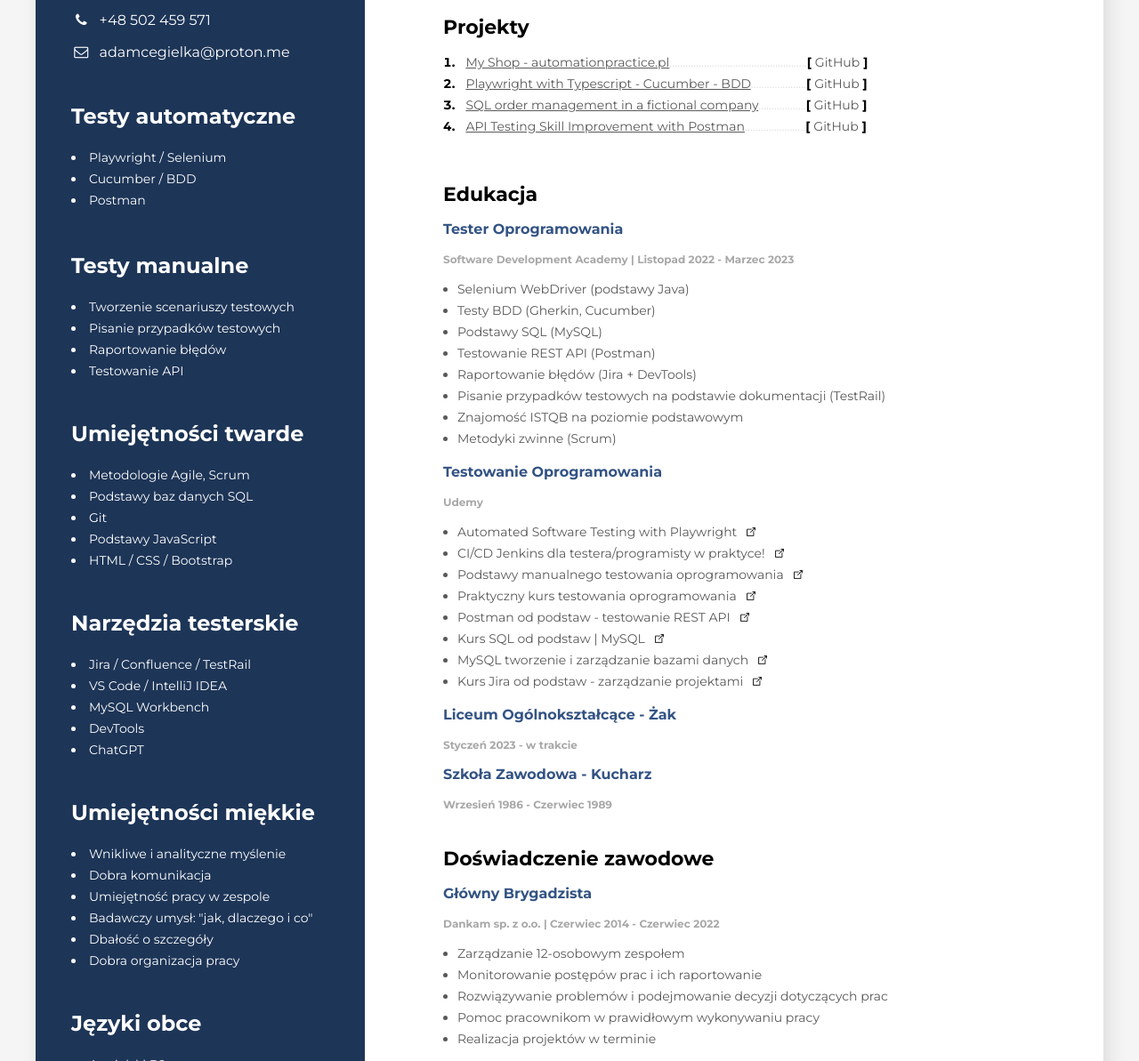
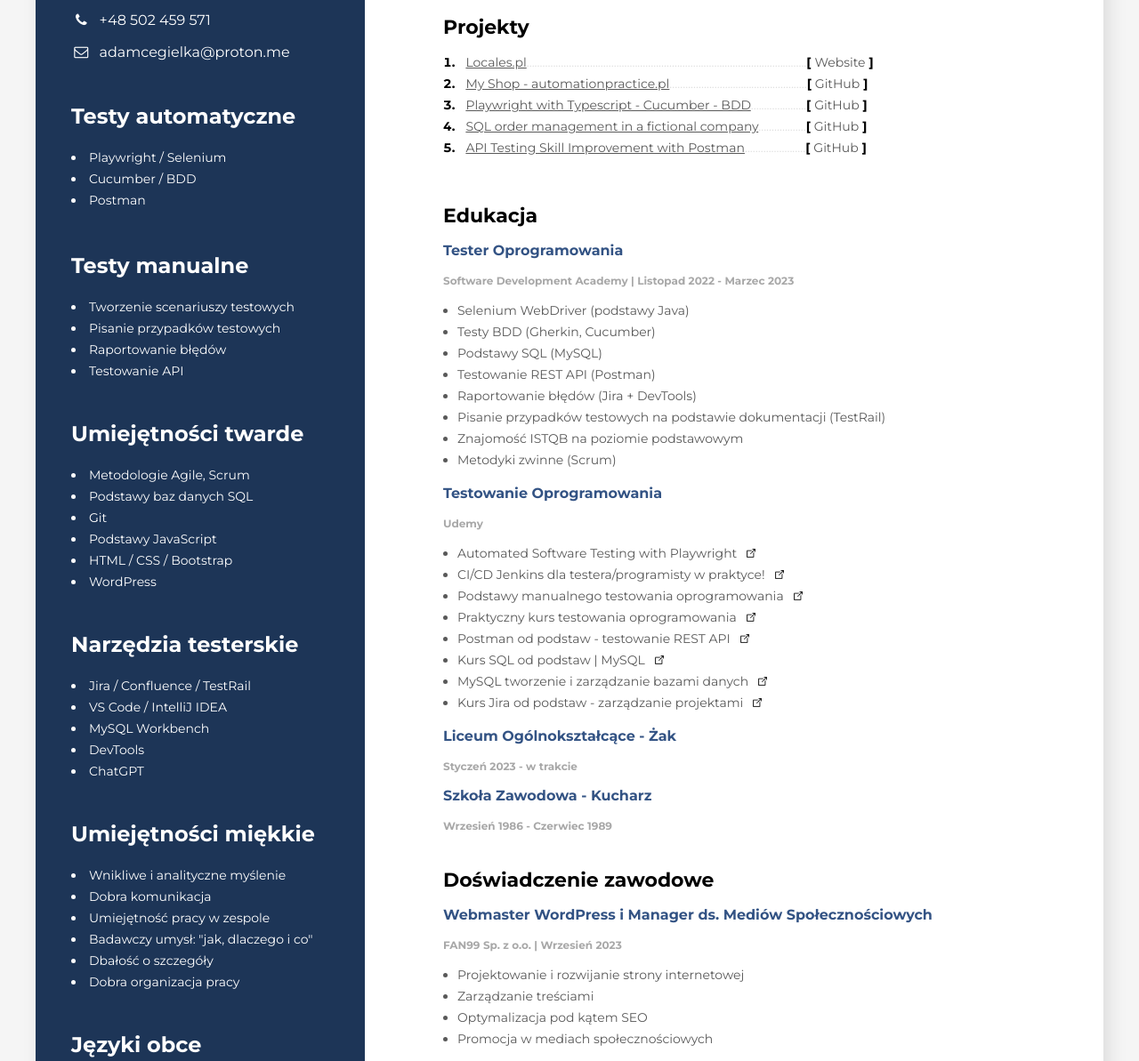
Before and after one commit to adamcegielka/cv_adam_cegielka, a website: page index_pl.html in a window 1280 px wide. Shown: the part 439-1632 px from the top of the page at 89% size. Drawn offline with Linux system fonts and the light colour scheme.

Commit message:
feat(html): add new content

```diff
--- a/index_pl.html
+++ b/index_pl.html
@@ -41,6 +41,13 @@
       <div class="projects">
         <h2 class="heder-primary">Projekty</h2>
         <ol class="list-primary">
+          <li>
+            &nbsp;
+            <a class="list-primery-item" target="_blank" href="https://locales.pl/">Locales.pl</a><span
+              class="dots">..........................................................................................................</span>[
+            <span class="list-primery-item">Website</span>
+            ]
+          </li>
           <li>
             &nbsp;
             <a class="list-primery-item" target="_blank"
@@ -150,6 +157,16 @@
       <!-- Work experience -->
       <div class="education">
         <h2 class="heder-primary">Doświadczenie zawodowe</h2>
+        <h3 class="job-name">Webmaster WordPress i Manager ds. Mediów Społecznościowych</h3>
+        <p class="job-date">
+          <b>FAN99 Sp. z o.o. | Wrzesień 2023</b>
+        </p>
+        <ul class="job-list">
+          <li>Projektowanie i rozwijanie strony internetowej</li>
+          <li>Zarządzanie treściami</li>
+          <li>Optymalizacja pod kątem SEO</li>
+          <li>Promocja w mediach społecznościowych</li>
+        </ul>
         <h3 class="job-name">Główny Brygadzista</h3>
         <p class="job-date">
           <b>Dankam sp. z o.o. | Czerwiec 2014 - Czerwiec 2022</b>
@@ -232,6 +249,7 @@
           <li>Git</li>
           <li>Podstawy JavaScript</li>
           <li>HTML / CSS / Bootstrap</li>
+          <li>WordPress</li>
         </ul>
       </div>
       <!-- Tester Tools -->
```
Also changed, not shown: index.html (+18 -0 lines).
